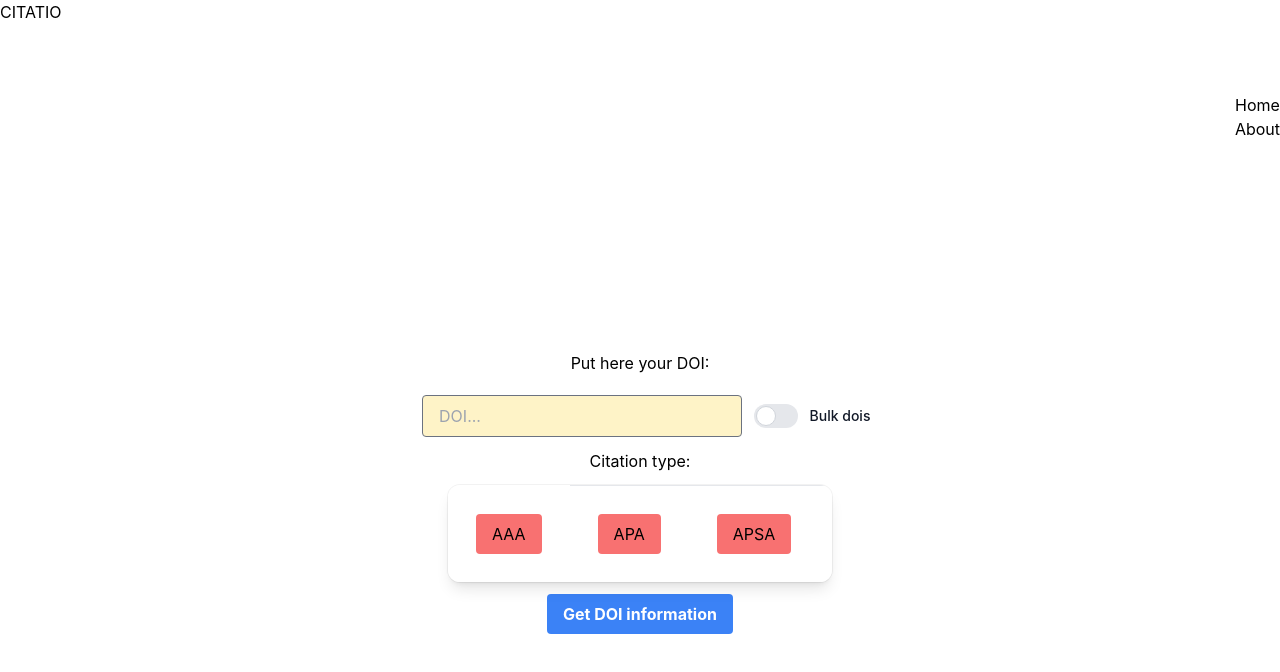
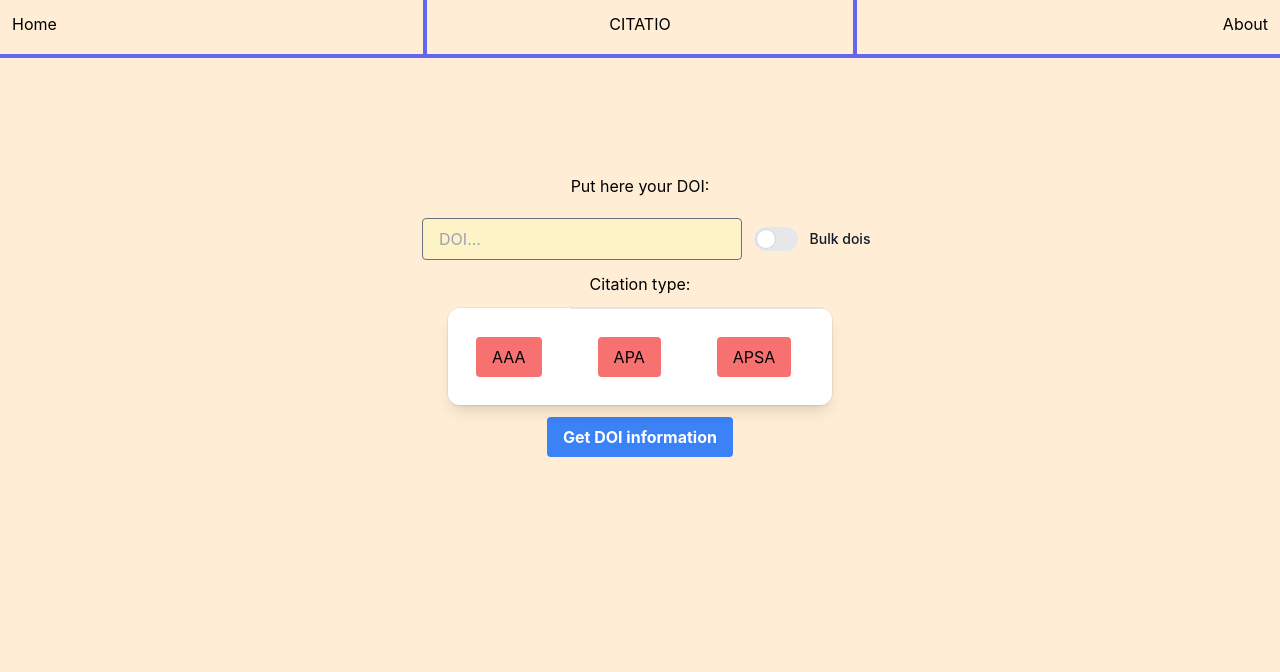
Before and after one commit to kubwosz/citatio, a React (Create React App) app in the folder citatio-frontend/: page / in a window 1280 px wide. Shown: the top 672 px of the page. Built offline with nearby package versions, Linux system fonts and the light colour scheme; a web font is replaced by a local one.

Commit message:
continue working on frontend

```diff
--- a/citatio-frontend/src/components/Home.jsx
+++ b/citatio-frontend/src/components/Home.jsx
@@ -44,13 +44,13 @@ const Home = (props) => {
   }
 
   async function postGetDoiData(url) {
-let activeCitTypes =  citations.flatMap(c => c.isActive ? c.type.toLowerCase() : []);
+    let activeCitTypes = citations.flatMap(c => c.isActive ? c.type.toLowerCase() : []);
 
     const response = await fetch("api/" + url, {
       method: "POST",
-      body: JSON.stringify({ value: doiValue.toString(), citTypes: activeCitTypes})
+      body: JSON.stringify({ value: doiValue.toString(), citTypes: activeCitTypes })
     });
-    if(response.status !== 200){
+    if (response.status !== 200) {
       setDoiNotFound(true);
       return null;
     }
@@ -80,14 +80,19 @@ let activeCitTypes =  citations.flatMap(c => c.isActive ? c.type.toLowerCase() :
   }
 
   return (
-    <div className="grid grid-rows-3 gap-12 w-screen h-screen">
-      <div className="top-nav-bar flex h-1/10 justify-between">
-<div className="justify-self-start">
-  <span class="dot"></span> CITATIO</div>
-  <div className="flex-col place-self-center"> <ul>
-        <li><a href="#">Home</a></li>
-        <li><a href="#">About</a></li>
-      </ul> </div>
+    <div className="grid grid-rows-8 gap-12 w-screen h-screen bg-orange-100">
+      <div className="col-span-1 top-nav-bar grid grid-cols-3 gp-2 h-1/10 justify-between bg-orange-100 border-b-4 border-b-indigo-500">
+        <ul className="flex justify-start border-r-4 border-r-indigo-500">
+          <li className="m-3"><a href="#">Home</a></li>
+        </ul>
+        <div className="m-3">
+          <span class="dot"></span>
+          CITATIO
+
+        </div >
+        <ul className="flex justify-end border-l-4 border-l-indigo-500">
+          <li className="m-3"><a href="#">About</a></li>
+        </ul>
       </div>
 
       <div className="top-panel flex content-center flex-col mt-5">
@@ -123,10 +128,10 @@ let activeCitTypes =  citations.flatMap(c => c.isActive ? c.type.toLowerCase() :
             Get DOI information
           </button>
           <p className="text-red-800">{doiNotFound ? "Doi not found" : ""}</p>
-          </div>
+        </div>
       </div>
       <div className="botton-panel flex-row justify-center pt-16">
-          <div>
+        <div>
           {citations.map((c) => {
             if (c.isActive) {
               return (
@@ -139,7 +144,7 @@ let activeCitTypes =  citations.flatMap(c => c.isActive ? c.type.toLowerCase() :
           }
           )}
         </div>
-        </div>
+      </div>
     </div>
   );
 };
```
